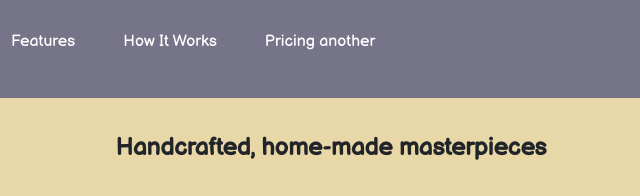
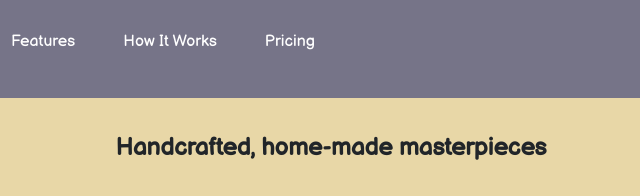
Before and after one commit to u-uysal/Build-a-Product-Landing-Page, a plain HTML site: page index.html in a window 1280 px wide. Shown: the top 196 px of the page, 309-949 px from the left. Drawn offline with nearby package versions, Linux system fonts and the light colour scheme.

Commit message:
correction

```diff
--- a/index.html
+++ b/index.html
@@ -18,7 +18,7 @@
   <header id="header">
     <nav id="nav-bar">
       <ul>
-        <li><a class="nav-link" href="#pricing">Pricing another</a></li>
+        <li><a class="nav-link" href="#pricing">Pricing </a></li>
         <li><a class="nav-link" href="#video-player">How It Works</a></li>
         <li><a class="nav-link" href="#features">Features</a></li>
         <li  id="logo">
```
